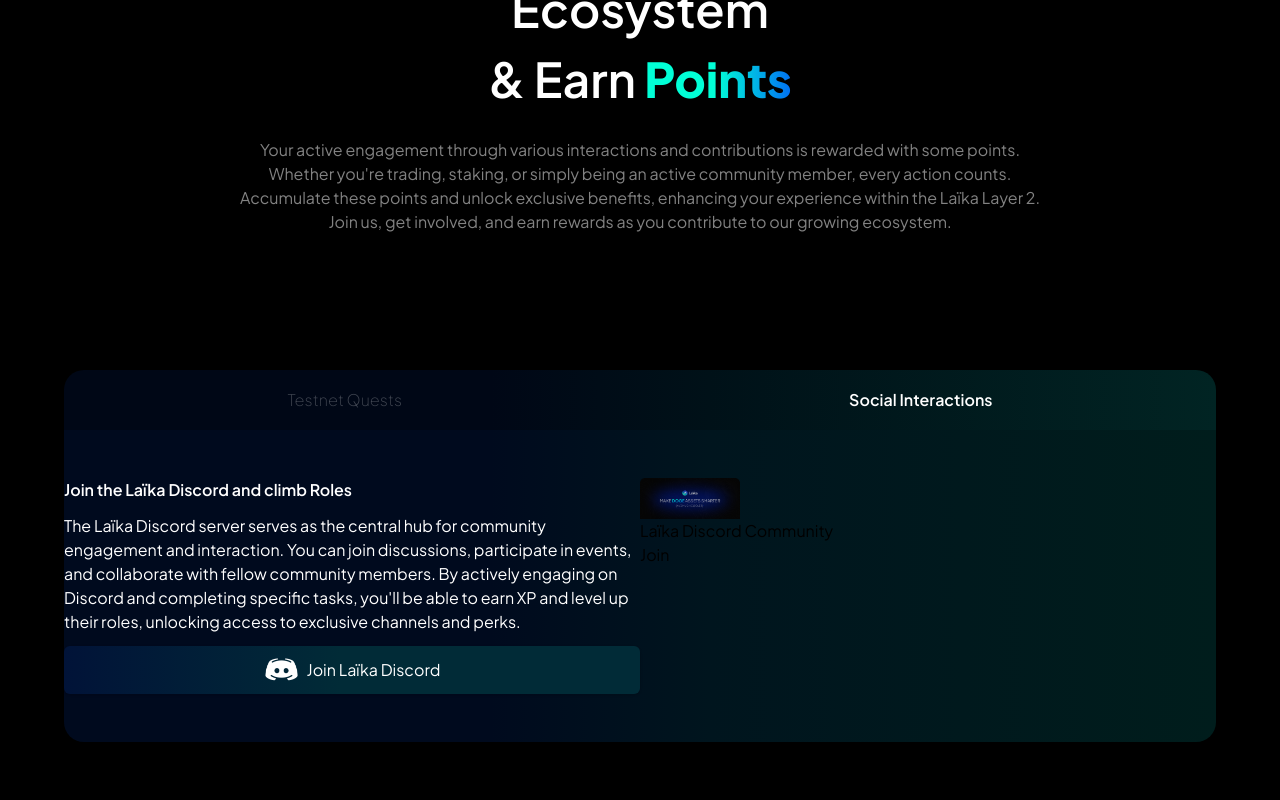
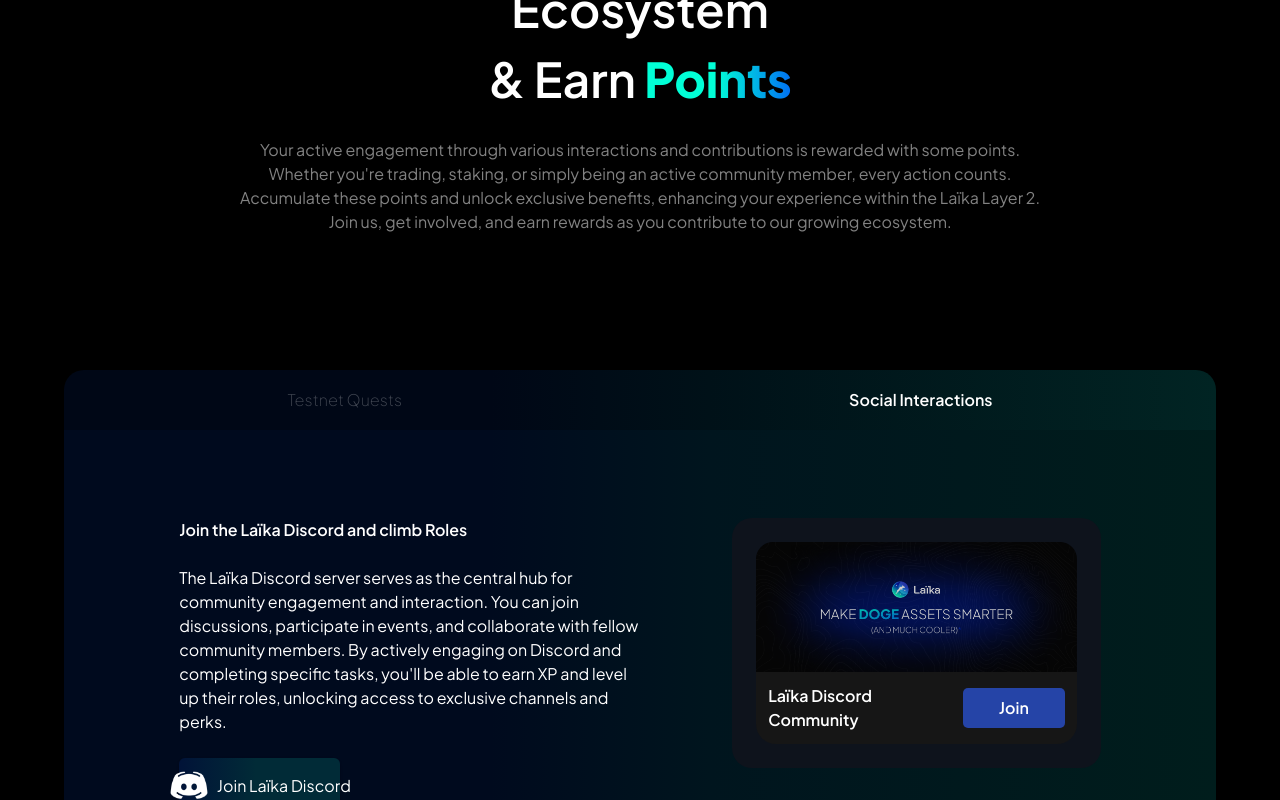
Before and after one commit to AbdurRehman1312/Laika_website, a React (Vite) app: page /sputnik in a window 1280 px wide. Both pictures are taken after a click on the button "Social Interactions". Shown: the part 888-1688 px from the top of the page. Built offline with nearby package versions, Linux system fonts and the light colour scheme.

Commit message:
Tabs spuntik

```diff
--- a/src/assets/index.js
+++ b/src/assets/index.js
@@ -72,3 +72,5 @@
 export { default as spundo } from "./spundo.png";
 export { default as refresh } from "./refresh.png";
 export { default as laikaDiscord } from "./Laika-Discord.png";
+export { default as logolaika } from "./logolaika.png";
+export { default as logozealy } from "./logozealy.png";
--- a/src/components/Button.jsx
+++ b/src/components/Button.jsx
@@ -1,13 +1,12 @@
 import React from "react";
 
-const Button = ({ style, name, desc, descStyle }) => {
+const Button = ({ style, name, desc, descStyle, includeHoverEffect = true }) => {
   return (
     <div className="flex flex-col gap-1">
-      {/* Hide the <p> element on small and medium screens */}
       <p className={`text-gradient text-center text-[85%] ${descStyle}`}>{desc}</p>
       <button
         type="button"
-        className={`bg-dark-gradient3 py-3 text-white rounded-[6px] shadow ${style} text-nowrap button_hover`}
+        className={`bg-dark-gradient3 py-3 text-white rounded-[6px] shadow ${style} text-nowrap ${includeHoverEffect ? "button_hover" : ""}`}
       >
         {name}
       </button>
--- a/src/components/Quests.jsx
+++ b/src/components/Quests.jsx
@@ -20,102 +20,6 @@
       case "tweetToEarn":
         return (
           <>
-            {/* <div className="grid grid-cols-1 md:grid-cols-2 lg:grid-cols-3 mt-5 md:mt-0 gap-8 md:gap-6  mx-7 pb-12">
-              <div className="flex flex-col items-center gap-5">
-                <h1 className="text-white text-center">
-                  Follow Laïka on Twitter
-                </h1>
-                <div className="flex gap-4 items-center justify-center">
-                  <a
-                    href="https://twitter.com/Laika_Layer2/"
-                    target="_blank"
-                    className="border rounded py-2 px-7 text-white"
-                  >
-                    Follow
-                  </a>
-                  <a href="https://zealy.io/cw/laikalayer2/questboard" target="_blank">
-                    <Button name="Check" style="px-7 " />
-                  </a>
-                </div>
-              </div>
-              <div className="flex flex-col items-center gap-5">
-                <h1 className="text-white text-center">
-                  Join the Laïka Discord Group
-                </h1>
-                <div className="flex gap-4 items-center justify-center">
-                  <a
-                    href="https://discord.com/invite/YTHa4fda5r"
-                    target="_blank"
-                    className="border rounded py-2 px-7 text-white"
-                  >
-                    Join
-                  </a>
-                  <a href="https://zealy.io/cw/laikalayer2/questboard" target="_blank">
-                    <Button name="Check" style="px-7 " />
-                  </a>
-                </div>
-              </div>
-              <div className="flex flex-col items-center gap-5">
-                <h1 className="text-white text-center">
-                  RT & Like the Campaign Tweet
-                </h1>
-                <div className="flex gap-4 items-center justify-center">
-                  <a
-                    href="https://twitter.com/Laika_Layer2/status/1768690859673874692"
-                    target="_blank"
-                    className="border rounded py-2 px-7 text-white"
-                  >
-                    Engage
-                  </a>
-                  <a href="https://zealy.io/cw/laikalayer2/questboard" target="_blank">
-                    <Button name="Check" style="px-7 " />
-                  </a>
-                </div>
-              </div>
-            </div>
-            <div className="flex flex-col items-center my-10 ">
-              <p className="text-white font-extralight text-center w-full max-w-xs md:max-w-md lg:max-w-lg mb-10">
-                To discover all the Sputnik 1 quests, explore platforms below.
-              </p>
-              <div className="flex flex-col md:flex-row items-center gap-7">
-                <div className="flex flex-col items-center gap-3">
-                  <div className="w-[98px] h-[30px]">
-                    <img
-                      src={images.medium}
-                      alt=""
-                      className="w-full h-[90%]"
-                    />
-                  </div>
-                  <a href="https://medium.com/@laika-layer2" target="_blank" className="border rounded py-2 px-7 text-white">
-                    Join
-                  </a>
-                </div>
-                <div className="flex flex-col items-center gap-3">
-                  <div className="w-[29px] h-[29px]">
-                    <img
-                      src={images.discord}
-                      alt=""
-                      className="w-full h-[100%]"
-                    />
-                  </div>
-                  <a href="https://discord.com/invite/YTHa4fda5r" target="_blank" className="border rounded py-2 px-7 text-white">
-                    Join
-                  </a>
-                </div>
-                <div className="flex flex-col items-center gap-3">
-                  <div className="w-[82px] h-[28px]">
-                    <img
-                      src={images.Zealy}
-                      alt=""
-                      className="w-full h-[100%]"
-                    />
-                  </div>
-                  <a href="https://zealy.io/cw/laikalayer2/questboard" target="_blank" className="border rounded py-2 px-7 text-white">
-                    Join
-                  </a>
-                </div>
-              </div>
-            </div> */}
             <div className="lg:w-[60%] mx-auto lg:py-14">
               <h2 className="text-white text-center lg:w-[80%] mx-auto">Participate in the Laika ecosystem by <span className="font-bold">interacting on the Testnet </span>to earn <span className="font-bold">LAIKA Points.</span>Quests are available for 48 hours, so stay tuned! </h2>
               <div className="flex md:flex-row flex-col justify-around mt-20 gap-10">
@@ -123,7 +27,7 @@
                   <h2 className="text-white font-bold text-center">
                     Swap DOGE to USDT on <br /> Wufiswap testnet
                   </h2>
-                  <a href="" target="_blank" className="flex justify-center lg:w-[80%]" onClick={scrollToTop}>
+                  <a href="http://testnet.wufiswap.com/" target="_blank" className="flex justify-center lg:w-[80%]" onClick={scrollToTop}>
                     <ButtonImage
                       name="Go to Wufiswap"
                       img="wufi"
@@ -137,7 +41,7 @@
                   <h2 className="text-white font-bold text-center">
                     Provide liquidity in the DOGE/ <br />USDT liquidity pool
                   </h2>
-                  <a href="" target="_blank" className="flex justify-center lg:w-[80%]" onClick={scrollToTop}>
+                  <a href="http://testnet.wufiswap.com/" target="_blank" className="flex justify-center lg:w-[80%]" onClick={scrollToTop}>
                     <ButtonImage
                       name="Go to Wufiswap"
                       img="wufi"
@@ -154,48 +58,72 @@
       case "supportLaika":
         return (
           <>
-            <div>
-              <div className="flex justify-between">
-                <div className="w-[50%]">
-                  <div className="flex flex-col gap-3">
+            <div className="py-10">
+              <div className="flex flex-col md:flex-row gap-10 lg:gap-0 justify-between mx-auto w-[80%]">
+                <div className="lg:w-[50%] md:w-[100%] w-full">
+                  <div className="flex flex-col gap-6">
                     <h2 className="text-white font-semibold">
                       Join the Laïka Discord and climb Roles
                     </h2>
                     <p className="text-white">
                       The Laïka Discord server serves as the central hub for community engagement and interaction. You can join discussions, participate in events, and collaborate with fellow community members. By actively engaging on Discord and completing specific tasks, you'll be able to earn XP and level up their roles, unlocking access to exclusive channels and perks.
                     </p>
-                    <ButtonImage
-                      name="Join Laïka Discord"
-                      img="discord"
-                      style=" px-8 bg_gradient5"
-                      imgStyle=" h-8"
-                      includeHoverEffect={false}
-                    />
+                    <div className="lg:w-[35%] md:w-[65%] w-full">
+                      <ButtonImage
+                        name="Join Laïka Discord"
+                        img="discord"
+                        style="bg_gradient5 cursor-pointer"
+                        imgStyle="w-10"
+                        includeHoverEffect={false}
+                      />
+                    </div>
                   </div>
                 </div>
-                <div className="w-[50%]">
-                  <div>
+                <div className="lg:w-[40%] md:w-[100%] w-full mt-16 lg:mt-0">
+                  <div className="bg-[#0e131c] p-6 rounded-[20px]">
                     <div>
+                      <img src={images.laikaDiscord} alt="" className="w-full" />
+                    </div>
+                    <div className="flex flex-col lg:flex-row gap-2 lg:gap-0 bg-[#161616] items-center text-white font-semibold justify-between p-3 rounded-b-[20px]">
+                      <h1>Laïka Discord Community</h1>
+                      <a href="" className="py-2 px-9 rounded-[5px] text-white bg-[#2544a7]" target="_blank">Join</a>
+                    </div>
+                  </div>
+                </div>
+              </div>
+              <div className="flex justify-between gap-10 lg:gap-0 items-center flex-col md:flex-row mx-auto lg:w-[80%] w-full mt-20 px-4">
+                <div className="lg:w-[40%] md:w-[60%] w-full">
+                  <div className="bg-[#0e131c] p-6 py-10 rounded-[20px]">
+                    <div className="flex flex-col gap-3 justify-center items-center">
                       <div>
-                        <img src={images.laikaDiscord} alt="" width={100}/>
+                        <img src={images.logolaika} alt="" className="w-[50%] mx-auto" />
                       </div>
+                      <h2 className="text-white font-semibold text-xl">X</h2>
                       <div>
-                          <h1>Laïka Discord Community</h1>
-                          <a href=""><button>Join</button></a>
+                        <img src={images.logozealy} alt="" className="w-[50%] mx-auto" />
                       </div>
                     </div>
                   </div>
                 </div>
-              </div>
+                <div className="lg:w-[40%] md:w-[60%] w-full my-10 lg:my-0 ">
+                  <div className="flex flex-col gap-6">
+                    <h2 className="text-white font-semibold">
+                      Explore our Zealy Quests
+                    </h2>
+                    <p className="text-white">
+                      Discord Sputnik 1 Zealy Quests, a series of challenges designed to encourage community participation and engagement. Quests range from inviting friends to join the Laïka community to completing daily tasks on X.
+                    </p>
+                    <div className="lg:w-[50%] md:w-[70%] w-full">
+                      <Button
+                        name="Go to Zealy "
+                        style="w-[50%] bg_gradient5 cursor-pointer"
+                        imgStyle=" h-8"
+                        includeHoverEffect={false}
+                      />
+                    </div>
+                  </div>
+                </div>
 
-
-              <div>
-                <div>
-
-                </div>
-                <div>
-
-                </div>
               </div>
             </div>
           </>
```
Also changed, not shown: src/assets/logolaika.png (added), src/assets/logozealy.png (added).
